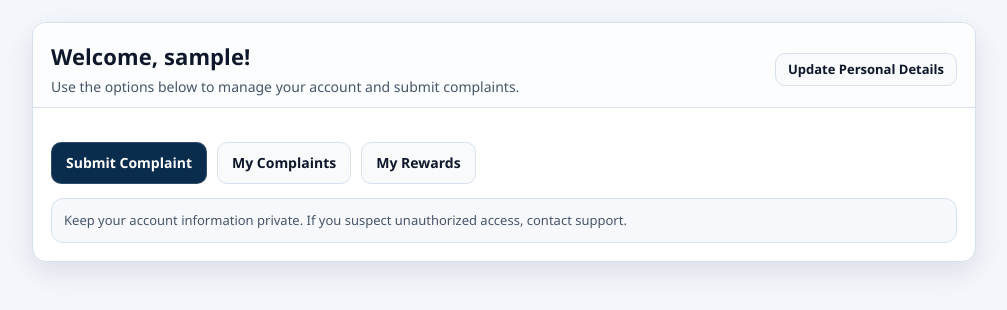
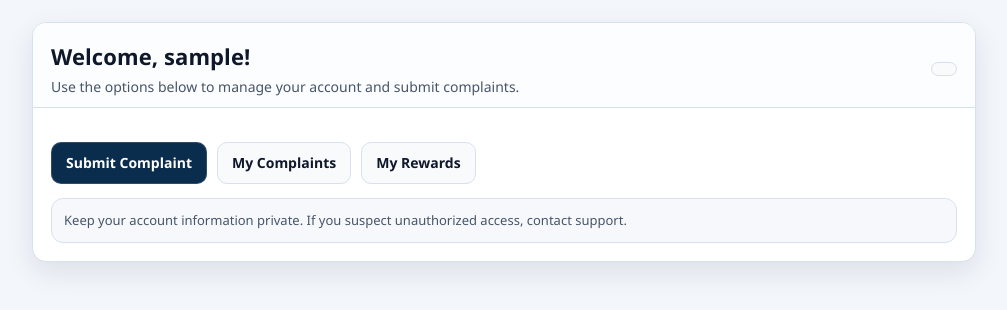
Before and after one commit to rabbi2580/Smart-City-Hub_webtech, a PHP site: page /MVC/html/dashboard.php in a window 1280 px wide. Shown: the part 76-386 px from the top of the page, without its empty margins (136-1143 px from the left). Run offline with PHP 8.4, Linux system fonts and the light colour scheme; the visitor is signed in with stand-in values (Sample User, id 1).

Commit message:
updated dashboard.php

```diff
--- a/Citizen/MVC/html/dashboard.php
+++ b/Citizen/MVC/html/dashboard.php
@@ -46,7 +46,7 @@ require_once __DIR__ . "/../php/auth.php";
                 text-decoration:none;
                 white-space:nowrap;
                ">
-                Update Personal Details
+
             </a>
         </div>
 
```
